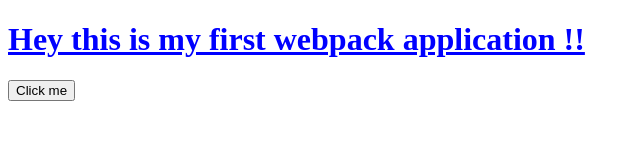
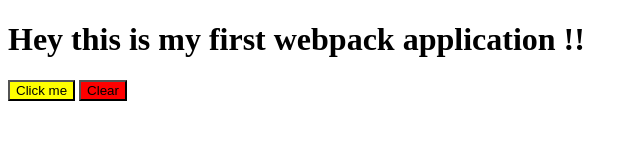
Before and after one commit to Gaic4o/MicroFrontend, a website built with webpack: page 03. CSS Loaders /src/index.html in a window 1280 px wide. Shown: the whole page, without its empty margins (0-640 px from the left). Built offline with nearby package versions, Linux system fonts and the light colour scheme.

Commit message:
css loaders part 2

```diff
--- /dev/null
+++ b/03. CSS Loaders /src/clearButton.css
@@ -0,0 +1,3 @@
+.button {
+    background: red;
+}
--- /dev/null
+++ b/03. CSS Loaders /src/clearButton.js
@@ -0,0 +1,10 @@
+import style from "./clearButton.css";
+
+const el = document.createElement('button');
+el.innerHTML = "Clear";
+el.classList.add([style.button]); // 액세스 모듈
+el.onclick = function() {
+    alert("Clear clicked");
+};
+
+document.body.appendChild(el);
--- a/03. CSS Loaders /src/index.css
+++ b/03. CSS Loaders /src/index.css
@@ -2,3 +2,7 @@
     text-decoration: underline;
     color: blue;
 }
+
+.button {
+    background: yellow;
+}
--- a/03. CSS Loaders /src/index.html
+++ b/03. CSS Loaders /src/index.html
@@ -9,7 +9,7 @@
 <body>
     <h1 id="header">Hey this is my first webpack application !!</h1>
     <ul id="shoppingList"></ul>
-    <button id="button1" onclick="buttonClicked()">Click me</button>
+    <button id="button1" class="button" onclick="buttonClicked()">Click me</button>
 </body>
 <script src="../dist/bundle.js"></script>
 </html>
--- a/03. CSS Loaders /src/index.js
+++ b/03. CSS Loaders /src/index.js
@@ -1,6 +1,12 @@
-import './index.css';
 import _ from 'loadsh';
-document.getElementById('button1').addEventListener("click", function() {
+import style from './index.css';
+import './clearButton';
+
+console.log(style);
+
+const btn1 = document.getElementById("button1");
+
+btn1.addEventListener("click", function() {
   const el = document.getElementById("header");
   el.innerHTML = "Hey i have updated the code !";
 
@@ -13,3 +19,5 @@
     ul.appendChild(tempEl);
 });
 });
+
+btn1.classList.add([style.button]);
--- a/03. CSS Loaders /webpack.config.js
+++ b/03. CSS Loaders /webpack.config.js
@@ -10,7 +10,10 @@
         rules: [ // 이 2개가 일치해야 - 파일형식이 무엇인지 정의합니다.
             {
                 test: /.css$/,
-                use: ["style-loader", "css-loader"] // 왼쪽에서 오른쪽으로 실행 됩니다.
+                use: [
+                { loader: "style-loader" },
+                { loader: "css-loader", options: { modules: true } }  ],
+                // use: ["style-loader", "css-loader"] // 왼쪽에서 오른쪽으로 실행 됩니다.
             }
         ]
     }
```
Also changed, not shown: 03. CSS Loaders /dist/bundle.js.
